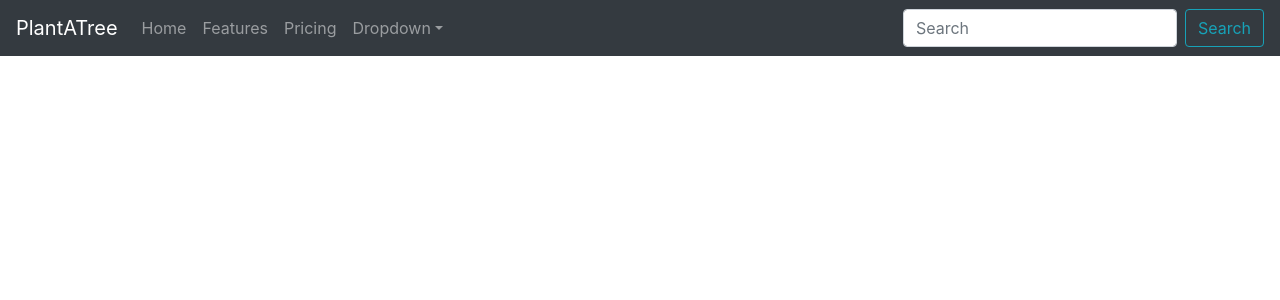
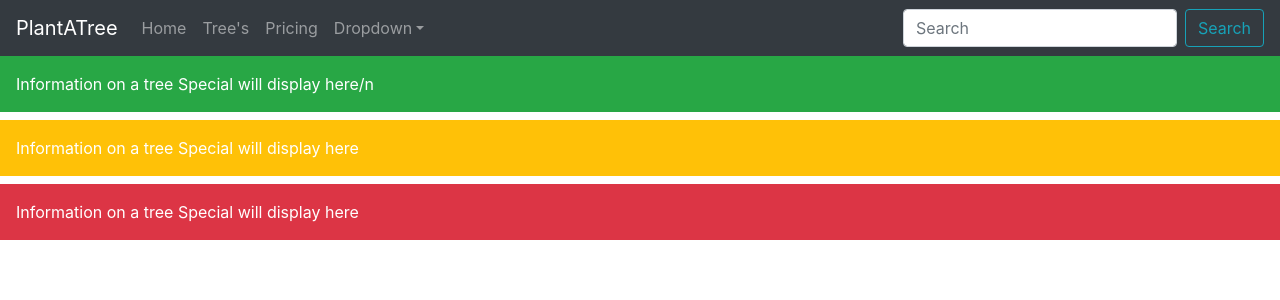
Before and after one commit to KobeRox/ENSE701, a React (Create React App) app: page / in a window 1280 px wide. Shown: the top 300 px of the page. Built offline with nearby package versions, Linux system fonts and the light colour scheme.

Commit message:
Added Containers for home page to be populated

```diff
--- a/src/App.js
+++ b/src/App.js
@@ -1,10 +1,11 @@
 import React from 'react';
-import logo from './logo.svg';
 import 'bootstrap/dist/css/bootstrap.min.css';
 
 import Navbar from 'react-bootstrap/Navbar';
 import Button from 'react-bootstrap/Button';
 import Container from 'react-bootstrap/Container';
+import Row from 'react-bootstrap/Row';
+import Col from 'react-bootstrap/Col';
 import Nav from 'react-bootstrap/Nav';
 import Form from 'react-bootstrap/Form';
 import FormControl from 'react-bootstrap/FormControl';
@@ -19,7 +20,7 @@ function App() {
         <Navbar.Brand href="#home">PlantATree</Navbar.Brand>
         <Nav className="mr-auto">
           <Nav.Link href="#home">Home</Nav.Link>
-          <Nav.Link href="#features">Features</Nav.Link>
+          <Nav.Link href="#trees">Tree's</Nav.Link>
           <Nav.Link href="#pricing">Pricing</Nav.Link>
           <NavDropdown title="Dropdown" id="collasible-nav-dropdown">
             <NavDropdown.Item href="#action/3.1">Action</NavDropdown.Item>
@@ -34,6 +35,10 @@ function App() {
           <Button variant="outline-info">Search</Button>
         </Form>
       </Navbar>
+
+      <div class="p-3 mb-2 bg-success text-white">Information on a tree Special  will display here/n</div>
+      <div class="p-3 mb-2 bg-warning text-white">Information on a tree Special  will display here</div>
+      <div class="p-3 mb-2 bg-danger text-white">Information on a tree Special  will display here</div>
     </>
   );
 }
```
